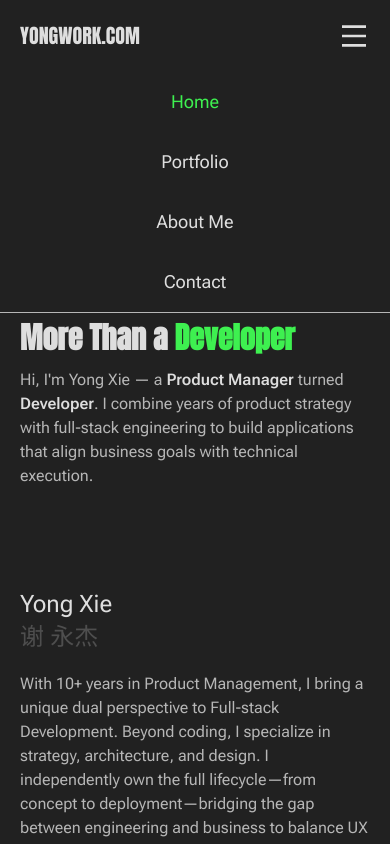
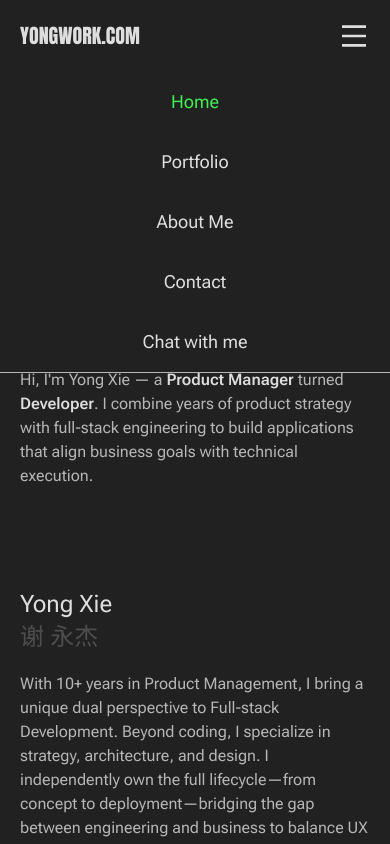
Before and after one commit to Mou2xie/yongwork, an Angular app: page / in a window 390 px wide. Both pictures are taken after a click on the button 354 px from the left and 36 px from the top of the page. Shown: the top 844 px of the page. Built offline with nearby package versions, Linux system fonts and the light colour scheme.

Commit message:
feat: Add "Chat with me" link to the navigation bar.

```diff
--- a/src/app/shared/components/nav-bar/nav-bar.html
+++ b/src/app/shared/components/nav-bar/nav-bar.html
@@ -32,6 +32,10 @@
             {{route.label }}
         </a>
         }
+        <a href="https://www.agentyong.chat/" target="_blank"
+            class=" block text-highlight-text text-lg py-4 text-center ">
+            Chat with me
+        </a>
     </div>
     }
 </nav>
```
